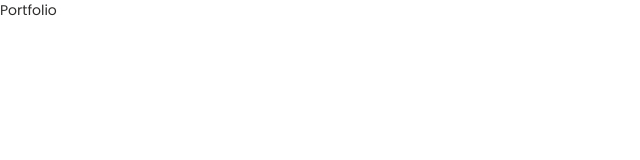
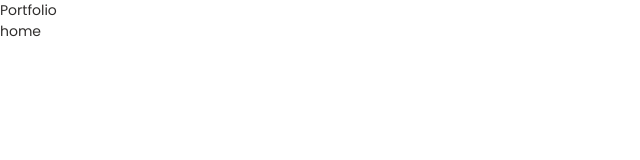
Before and after one commit to Shangria/Smart-ui, a React (Create React App) app in the folder smart-ui-pj/: page /portfolio in a window 1280 px wide. Shown: the top 160 px of the page, without its empty margins (0-640 px from the left). Built offline with nearby package versions, Linux system fonts and the light colour scheme.

Commit message:
route portfolio

```diff
--- a/smart-ui-pj/package.json
+++ b/smart-ui-pj/package.json
@@ -1,6 +1,6 @@
 {
   "name": "smart-ui-pj",
-  "homepage": "https://Shangria.github.io/Smart-ui/",
+  "homepage": "./",
   "version": "0.1.0",
   "private": true,
   "dependencies": {
--- a/smart-ui-pj/src/App.js
+++ b/smart-ui-pj/src/App.js
@@ -1,5 +1,5 @@
 import {BrowserRouter as Router, Route, Switch} from "react-router-dom";
-import Home from "../src/pages";
+import Home from "./pages/index";
 import Portfolio from "./pages/portfolio";
 
 function App() {
--- a/smart-ui-pj/src/Components/Header/index.js
+++ b/smart-ui-pj/src/Components/Header/index.js
@@ -82,7 +82,7 @@
                         </NavLinks>
                     </NavItem>
                     <NavItem>
-                        <NavLinkToPortfolio to='#'
+                        <NavLinkToPortfolio to='portfolio'
                         >
                             Portfolio
                         </NavLinkToPortfolio>
--- a/smart-ui-pj/src/pages/portfolio.js
+++ b/smart-ui-pj/src/pages/portfolio.js
@@ -1,6 +1,7 @@
 import React from "react";
 import {GlobalStyle} from "../GlobalStyle";
 import {DefaultStyle} from "../Default";
+import {Link} from "react-router-dom";
 
 const  Portfolio=()=>{
 
@@ -9,6 +10,7 @@
             <GlobalStyle/>
             <DefaultStyle/>
            <h1>Portfolio</h1>
+           <Link to='/'>home</Link>
         </>
     )
 
```
